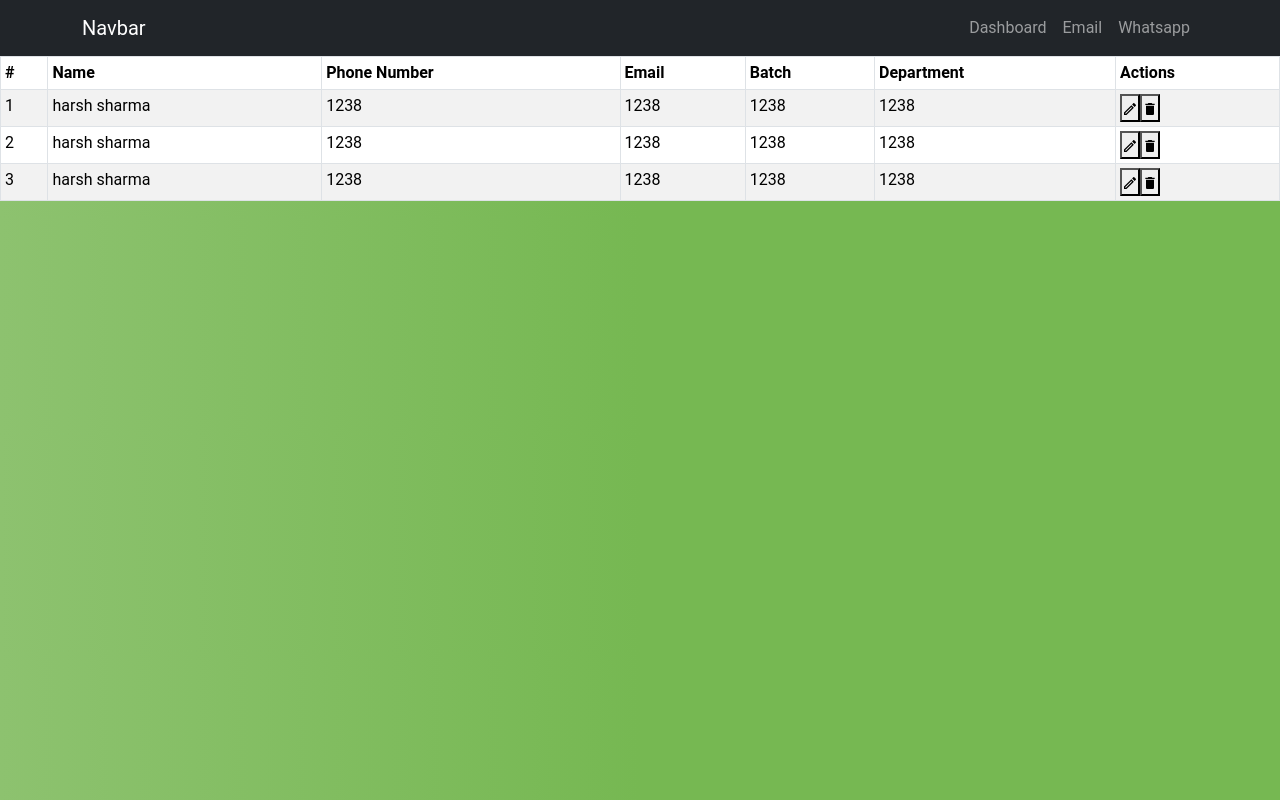
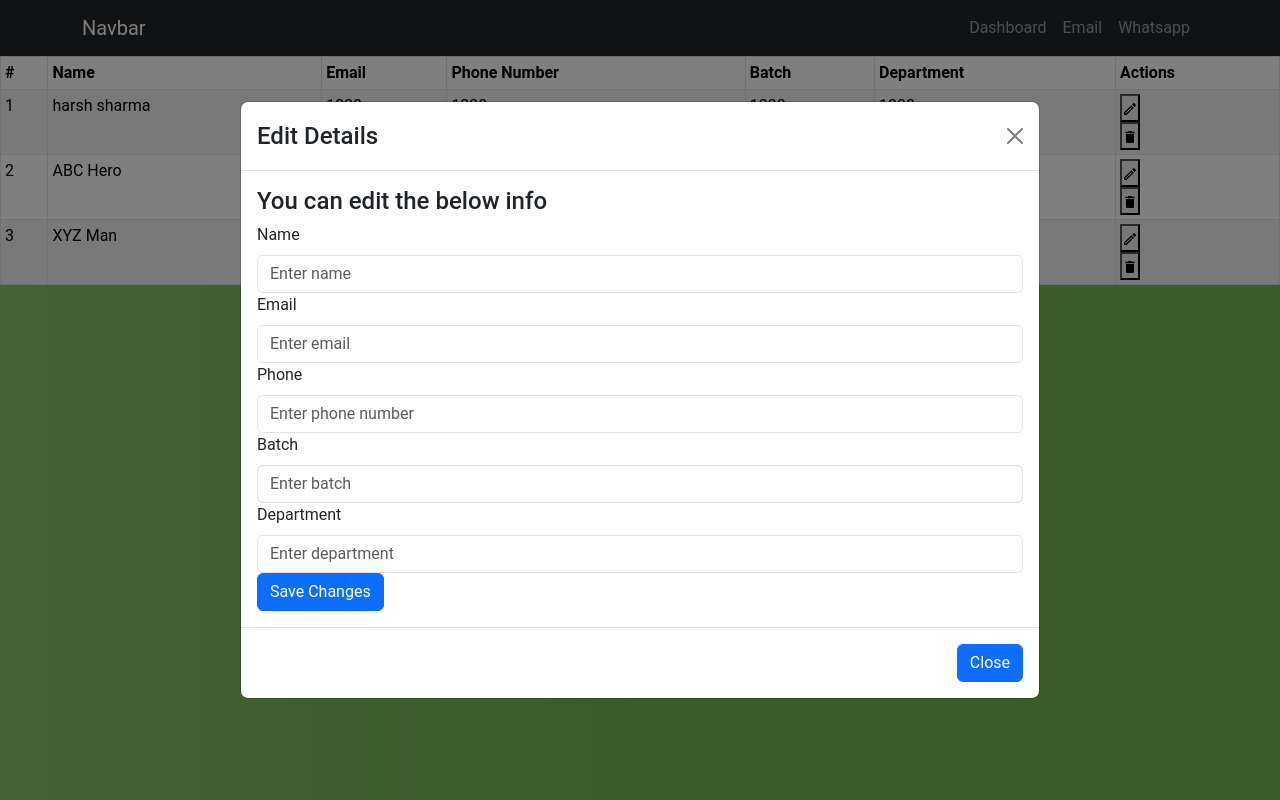
Before and after one commit to jiitopticachapter/JSCOP-Admin-Portal, a React (Vite) app: page / in a window 1280 px wide. Both pictures are taken after a click on the button 1130 px from the left and 108 px from the top of the page. Built offline with nearby package versions, Linux system fonts and the light colour scheme; the HTML template or start-up script is replaced by a standard one.

Commit message:
Add form to Update Details

```diff
--- a/src/pages/Dashboard/Dashboard.jsx
+++ b/src/pages/Dashboard/Dashboard.jsx
@@ -2,41 +2,248 @@ import React, { useEffect, useState } from "react";
 import Table from "react-bootstrap/Table";
 import { MdOutlineEdit } from "react-icons/md";
 import { MdDelete } from "react-icons/md";
+import Modal from "react-bootstrap/Modal";
+import Button from "react-bootstrap/Button";
+import Form from "react-bootstrap/Form";
+
+function MyVerticallyCenteredModalEdit(props) {
+  console.log("propssss", props);
+  const [validated, setValidated] = useState(false);
+  const [formData, setFormData] = useState({
+    name: props.details ? props.details.name : "",
+    email: props.details ? props.details.email : "",
+    phone: props.details ? props.details.phone : "",
+    batch: props.details ? props.details.batch : "",
+    department: props.details ? props.details.department : "",
+    // name: "",
+    // email: "",
+    // phone: "",
+    // batch: "",
+    // department: "",
+  });
+
+  useEffect(() => {
+    console.log("njfhdhfjdhfdhfd", props);
+    setFormData({
+      name: props.details ? props.details.name : "",
+      email: props.details ? props.details.email : "",
+      phone: props.details ? props.details.phone : "",
+      batch: props.details ? props.details.batch : "",
+      department: props.details ? props.details.department : "",
+    });
+  }, []);
+
+  const handleChange = (e) => {
+    const { name, value } = e.target;
+    setFormData({ ...formData, [name]: value });
+  };
+
+  const handleSubmit = (event) => {
+    // event.preventDefault(); // Prevent default form submission
+    // // Create updated details object
+    // const updatedDetails = {
+    //   ...props.details,
+    //   ...formData,
+    // };
+    // // Call onUpdate prop to update user details
+    // props.onUpdate(updatedDetails);
+    // props.onHide(); // Hide modal after update
+
+    const form = event.currentTarget;
+    if (form.checkValidity() === false) {
+      event.preventDefault();
+      event.stopPropagation();
+    }
+    setValidated(true);
+  };
+  return (
+    <Modal
+      {...props}
+      size="lg"
+      aria-labelledby="contained-modal-title-vcenter-edit"
+      centered
+    >
+      <Modal.Header closeButton>
+        <Modal.Title id="contained-modal-title-vcenter-edit">
+          Edit Details
+        </Modal.Title>
+      </Modal.Header>
+      <Modal.Body>
+        <h4>You can edit the below info </h4>
+        <Form noValidate validated={validated} onSubmit={handleSubmit}>
+          <Form.Group controlId="formName">
+            <Form.Label>Name</Form.Label>
+            <Form.Control
+              type="text"
+              placeholder="Enter name"
+              name="name"
+              value={formData.name}
+              onChange={handleChange}
+              required
+            />
+            <Form.Control.Feedback type="invalid">
+              Please provide a name.
+            </Form.Control.Feedback>
+          </Form.Group>
+
+          <Form.Group controlId="formEmail">
+            <Form.Label>Email</Form.Label>
+            <Form.Control
+              type="email"
+              placeholder="Enter email"
+              name="email"
+              value={formData.email}
+              onChange={handleChange}
+              required
+            />
+            <Form.Control.Feedback type="invalid">
+              Please provide a valid email.
+            </Form.Control.Feedback>
+          </Form.Group>
+
+          <Form.Group controlId="formPhone">
+            <Form.Label>Phone</Form.Label>
+            <Form.Control
+              type="tel"
+              placeholder="Enter phone number"
+              name="phone"
+              value={formData.phone}
+              onChange={handleChange}
+              required
+            />
+            <Form.Control.Feedback type="invalid">
+              Please provide a valid phone number.
+            </Form.Control.Feedback>
+          </Form.Group>
+
+          <Form.Group controlId="formBatch">
+            <Form.Label>Batch</Form.Label>
+            <Form.Control
+              type="text"
+              placeholder="Enter batch"
+              name="batch"
+              value={formData.batch}
+              onChange={handleChange}
+              required
+            />
+            <Form.Control.Feedback type="invalid">
+              Please provide a batch number.
+            </Form.Control.Feedback>
+          </Form.Group>
+
+          <Form.Group controlId="formDepartment">
+            <Form.Label>Department</Form.Label>
+            <Form.Control
+              type="text"
+              placeholder="Enter department"
+              name="department"
+              value={formData.department}
+              onChange={handleChange}
+              required
+            />
+            <Form.Control.Feedback type="invalid">
+              Please provide a department.
+            </Form.Control.Feedback>
+          </Form.Group>
+
+          <Button variant="primary" type="submit">
+            Save Changes
+          </Button>
+        </Form>
+      </Modal.Body>
+      <Modal.Footer>
+        <Button onClick={props.onHide}>Close</Button>
+      </Modal.Footer>
+    </Modal>
+  );
+}
+
+function MyVerticallyCenteredModalDelete(props) {
+  console.log(props);
+  return (
+    <Modal
+      {...props}
+      size="lg"
+      aria-labelledby="contained-modal-title-vcenter-edit"
+      centered
+    >
+      <Modal.Header closeButton>
+        <Modal.Title id="contained-modal-title-vcenter-delete">
+          {props.name}
+        </Modal.Title>
+      </Modal.Header>
+      <Modal.Body>
+        <h4>Confirm Delete</h4>
+        <p>
+          Are you sure, you want to delete the user? This action cannot be
+          undone. Click on "Yes" to proceed.
+        </p>
+      </Modal.Body>
+      <Modal.Footer>
+        <Button>Yes</Button>
+        <Button onClick={props.onHide}>No</Button>
+      </Modal.Footer>
+    </Modal>
+  );
+}
 
 const Dashboard = () => {
+  const [modalShowEdit, setModalShowEdit] = useState(false);
+  const [modalShowDelete, setModalShowDelete] = useState(false);
+  const [details, setDetails] = useState(null);
+
   const [usersDetails, setUserDetails] = useState([
     {
       name: "harsh sharma",
+      email: "1238",
       phone: "1238",
-      email: "1238",
       batch: "1238",
       department: "1238",
     },
     {
-      name: "harsh sharma",
+      name: "ABC Hero",
+      email: "1238",
       phone: "1238",
-      email: "1238",
       batch: "1238",
       department: "1238",
     },
     {
-      name: "harsh sharma",
+      name: "XYZ Man",
+      email: "1238",
       phone: "1238",
-      email: "1238",
       batch: "1238",
       department: "1238",
     },
   ]);
 
+  // Function to update user details
+  const updateUserDetails = (updatedDetails) => {
+    setUserDetails(
+      usersDetails.map((user) => (user === details ? updatedDetails : user))
+    );
+  };
+
   return (
     <>
+      <MyVerticallyCenteredModalEdit
+        show={modalShowEdit}
+        onHide={() => setModalShowEdit(false)}
+        details={details} //Pass details to the modal
+        // onUpdate={updateUserDetails} // Pass the update function to the modal
+      />
+
+      <MyVerticallyCenteredModalDelete
+        show={modalShowDelete}
+        onHide={() => setModalShowDelete(false)}
+        details={details}
+      />
       <Table responsive="sm" striped bordered hover size="sm">
         <thead>
           <tr>
             <th>#</th>
             <th>Name</th>
+            <th>Email</th>
             <th>Phone Number</th>
-            <th>Email</th>
             <th>Batch</th>
             <th>Department</th>
             <th>Actions</th>
@@ -53,10 +260,21 @@ const Dashboard = () => {
                 <td>{user.batch}</td>
                 <td>{user.department}</td>
                 <td>
-                  <button>
+                  <button
+                    onClick={() => {
+                      setDetails(user);
+                      setModalShowEdit(true);
+                    }}
+                  >
                     <MdOutlineEdit />
                   </button>
-                  <button>
+                  <br></br>
+                  <button
+                    onClick={() => {
+                      setDetails(user);
+                      setModalShowDelete(true);
+                    }}
+                  >
                     <MdDelete />
                   </button>
                 </td>
```
